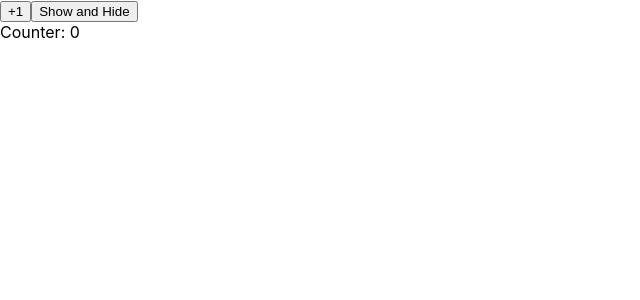
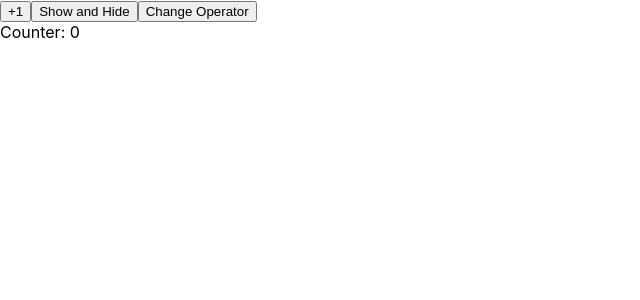
Before and after one commit to Daily-manjoo/my-app, a React (Create React App) app: page / in a window 1280 px wide. Shown: the top 300 px of the page, without its empty margins (0-640 px from the left). Built offline with nearby package versions, Linux system fonts and the light colour scheme.

Commit message:
0515 commit

```diff
--- a/src/components/Counter.js
+++ b/src/components/Counter.js
@@ -1,14 +1,35 @@
 import React, { useState } from "react";
 
 export default function Counter() {
-  // 값, 값을 변경할 떄 쓰는 함수
   const [count, setCount] = useState(0);
   const [show, setShow] = useState(true);
+  const operators = ["+", "-", "*"];
+  const [operator, setOperator] = useState(operators[0]);
+
   return (
     <div>
-      <button onClick={() => setCount(count + 1)}>+1</button>
-      <button onClick={() => setCount(count + 1)}>Show and Hide</button>
-      <br /> Counter: {count}
+      <button
+        onClick={() => {
+          let result;
+          if (operator === "+") result = count + 1;
+          if (operator === "-") result = count - 1;
+          if (operator === "*") result = count * 1;
+          setCount(result);
+        }}
+      >
+        {operator}1
+      </button>
+      <button onClick={() => setShow(!show)}>Show and Hide</button>
+      <button
+        onClick={() => {
+          const idx = Math.floor(Math.random() * operators.length);
+          setOperator(operators[idx]);
+        }}
+      >
+        Change Operator
+      </button>
+      <br />
+      {show && `Counter: ${count}`}
     </div>
   );
 }
```
